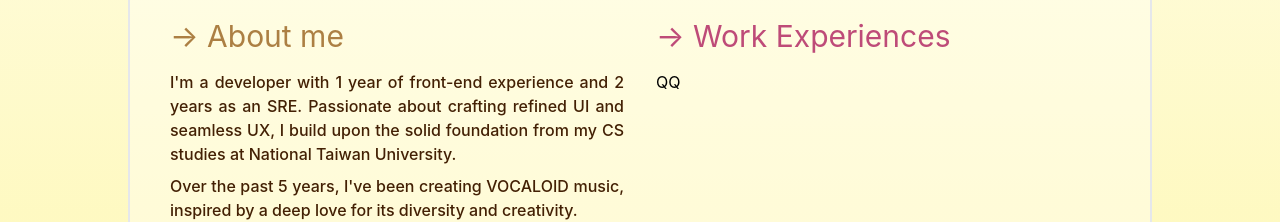
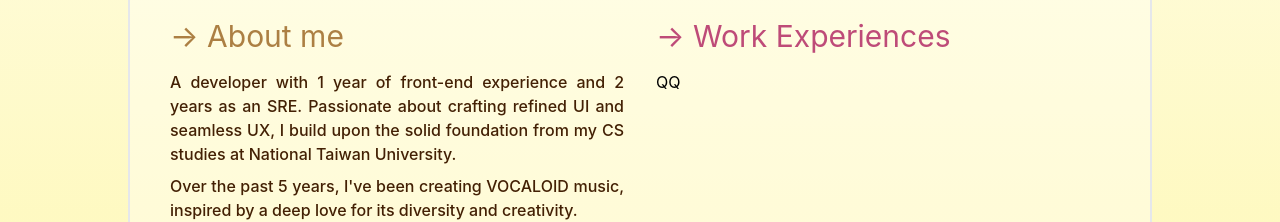
Before and after one commit to hensuu/hensuu.dev, a Nuxt app: page / in a window 1280 px wide. Shown: the part 586-808 px from the top of the page. Built offline with nearby package versions, Linux system fonts and the light colour scheme; a web font is replaced by a local one.

Commit message:
fix: Remove contraction for clarity in developer description

```diff
--- a/pages/index.vue
+++ b/pages/index.vue
@@ -29,7 +29,7 @@
           </span>
           <div class="text-yellow-950 text-justify font-medium text-base/relaxed leading-6 space-y-2">
             <p>
-              I'm a developer with 1 year of front-end experience and 2 years as an SRE. Passionate about crafting refined UI and seamless UX, I build upon the solid foundation from my CS studies at National Taiwan University.
+              A developer with 1 year of front-end experience and 2 years as an SRE. Passionate about crafting refined UI and seamless UX, I build upon the solid foundation from my CS studies at National Taiwan University.
             </p>
             <p>
               Over the past 5 years, I've been creating VOCALOID music, inspired by a deep love for its diversity and creativity.
```
